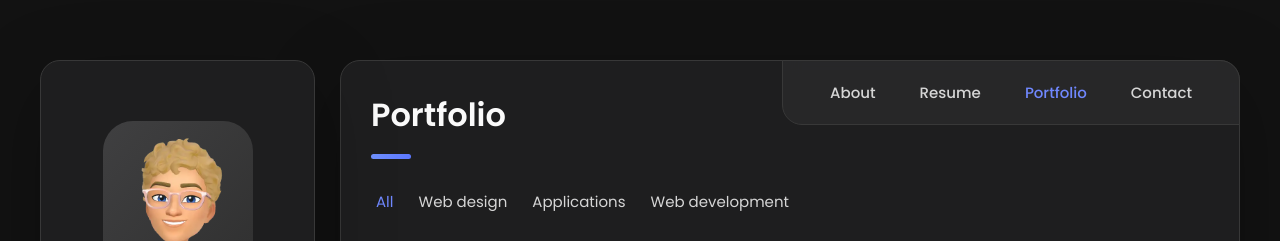
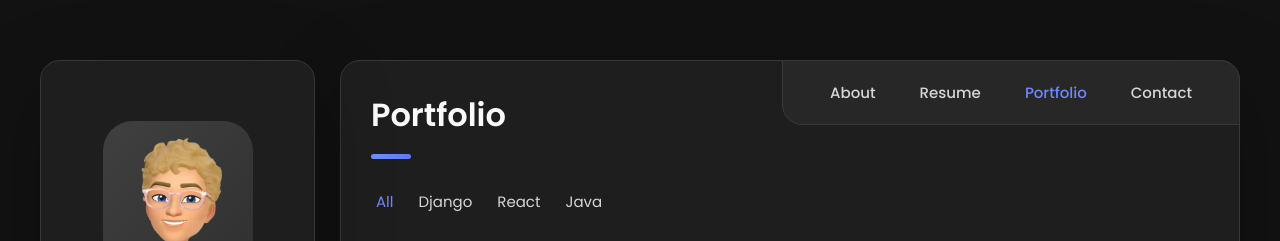
Before and after one commit to sjkuhnke/Shaes_Portfolio, a Django app: page /portfolio/ in a window 1280 px wide. Shown: the top 241 px of the page. Run offline with Django 5.2, Linux system fonts and the light colour scheme; some libraries are stand-ins or nearby versions.

Commit message:
OG Image, icon, and portfolio started

```diff
--- a/templates/base.html
+++ b/templates/base.html
@@ -22,7 +22,7 @@
   <!-- Open Graph -->
   <meta property="og:title" content="{% block og_title %}Shae Kuhnke | Full-Stack Developer & Game Designer{% endblock %}">
   <meta property="og:description" content="{% block og_description %}From scalable web apps to narrative-driven games, I design experiences that blend logic and creativity.{% endblock %}">
-  <meta property="og:image" content="{% block og_image %}https://www.shaekuhnke.com/static/images/og-image.jpg{% endblock %}">
+  <meta property="og:image" content="{% block og_image %}https://www.shaekuhnke.com/static/images/og-image.png{% endblock %}">
   <meta property="og:image:width" content="2500">
   <meta property="og:image:height" content="1330">
   <meta property="og:url" content="{% block og_url %}https://www.shaekuhnke.com{% endblock %}">
@@ -33,7 +33,7 @@
   <meta name="twitter:card" content="summary_large_image">
   <meta name="twitter:title" content="{% block twitter_title %}Shae Kuhnke | Full-Stack Developer & Game Designer{% endblock %}">
   <meta name="twitter:description" content="{% block twitter_description %}Explore my work in web development and indie games — coding creative, scalable experiences.{% endblock %}">
-  <meta name="twitter:image" content="{% block twitter_image %}https://www.shaekuhnke.com/static/images/twitter-card.jpg{% endblock %}">
+  <meta name="twitter:image" content="{% block twitter_image %}https://www.shaekuhnke.com/static/images/og-image.png{% endblock %}">
 
   <!-- JSON-LD Schema -->
   <script type="application/ld+json">
--- a/templates/portfolio.html
+++ b/templates/portfolio.html
@@ -18,13 +18,13 @@
               <button class="active" data-filter-btn>All</button>
             </li>
             <li class="filter-item">
-              <button data-filter-btn>Web design</button>
+              <button data-filter-btn>Django</button>
             </li>
             <li class="filter-item">
-              <button data-filter-btn>Applications</button>
+              <button data-filter-btn>React</button>
             </li>
             <li class="filter-item">
-              <button data-filter-btn>Web development</button>
+              <button data-filter-btn>Java</button>
             </li>
           </ul>
           <div class="filter-select-box">
```
Also changed, not shown: portfolioapp/static/images/logo.ico (added), portfolioapp/static/images/og-image.png (added).
